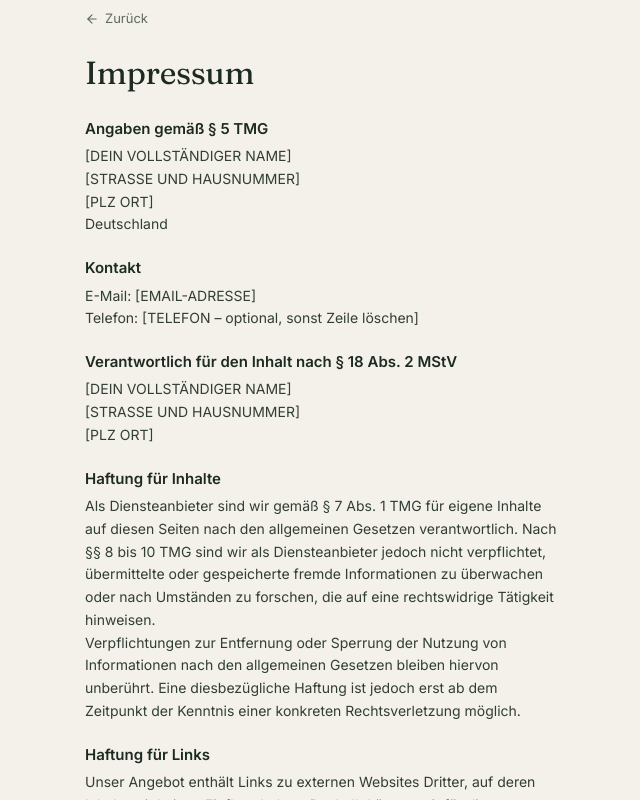
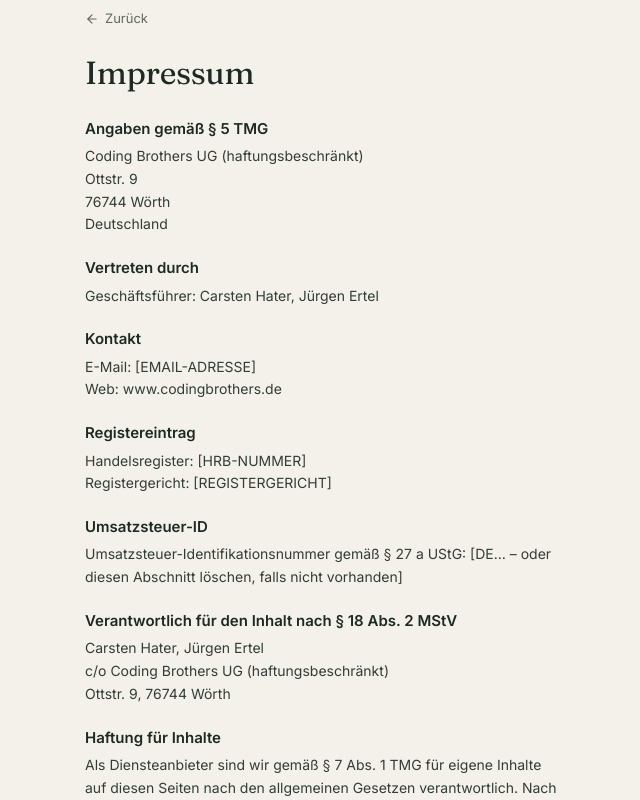
Before and after one commit to JuergenErtel/gartenscan, a Next.js app: page /impressum in a window 1280 px wide. Shown: the top 800 px of the page, without its empty margins (319-959 px from the left). Built offline with nearby package versions, Linux system fonts and the light colour scheme.

Commit message:
feat: fill impressum + datenschutz with Coding Brothers UG company data

```diff
--- a/src/app/datenschutz/page.tsx
+++ b/src/app/datenschutz/page.tsx
@@ -33,11 +33,13 @@ export default function DatenschutzPage() {
           <p>
             Verantwortlicher im Sinne der DSGVO ist:
             <br />
-            [DEIN VOLLSTÄNDIGER NAME]
+            Coding Brothers UG (haftungsbeschränkt)
             <br />
-            [STRASSE UND HAUSNUMMER]
+            Ottstr. 9
             <br />
-            [PLZ ORT]
+            76744 Wörth
+            <br />
+            Geschäftsführer: Carsten Hater, Jürgen Ertel
             <br />
             E-Mail: [EMAIL-ADRESSE]
           </p>
--- a/src/app/impressum/page.tsx
+++ b/src/app/impressum/page.tsx
@@ -30,14 +30,21 @@ export default function ImpressumPage() {
             Angaben gemäß § 5 TMG
           </h2>
           <p>
-            [DEIN VOLLSTÄNDIGER NAME]
+            Coding Brothers UG (haftungsbeschränkt)
             <br />
-            [STRASSE UND HAUSNUMMER]
+            Ottstr. 9
             <br />
-            [PLZ ORT]
+            76744 Wörth
             <br />
             Deutschland
           </p>
+        </section>
+
+        <section>
+          <h2 className="font-semibold text-forest-900 text-[15px] mb-1">
+            Vertreten durch
+          </h2>
+          <p>Geschäftsführer: Carsten Hater, Jürgen Ertel</p>
         </section>
 
         <section>
@@ -47,7 +54,28 @@ export default function ImpressumPage() {
           <p>
             E-Mail: [EMAIL-ADRESSE]
             <br />
-            Telefon: [TELEFON – optional, sonst Zeile löschen]
+            Web: www.codingbrothers.de
+          </p>
+        </section>
+
+        <section>
+          <h2 className="font-semibold text-forest-900 text-[15px] mb-1">
+            Registereintrag
+          </h2>
+          <p>
+            Handelsregister: [HRB-NUMMER]
+            <br />
+            Registergericht: [REGISTERGERICHT]
+          </p>
+        </section>
+
+        <section>
+          <h2 className="font-semibold text-forest-900 text-[15px] mb-1">
+            Umsatzsteuer-ID
+          </h2>
+          <p>
+            Umsatzsteuer-Identifikationsnummer gemäß § 27 a UStG:
+            [DE… – oder diesen Abschnitt löschen, falls nicht vorhanden]
           </p>
         </section>
 
@@ -56,11 +84,11 @@ export default function ImpressumPage() {
             Verantwortlich für den Inhalt nach § 18 Abs. 2 MStV
           </h2>
           <p>
-            [DEIN VOLLSTÄNDIGER NAME]
+            Carsten Hater, Jürgen Ertel
             <br />
-            [STRASSE UND HAUSNUMMER]
+            c/o Coding Brothers UG (haftungsbeschränkt)
             <br />
-            [PLZ ORT]
+            Ottstr. 9, 76744 Wörth
           </p>
         </section>
 
```
